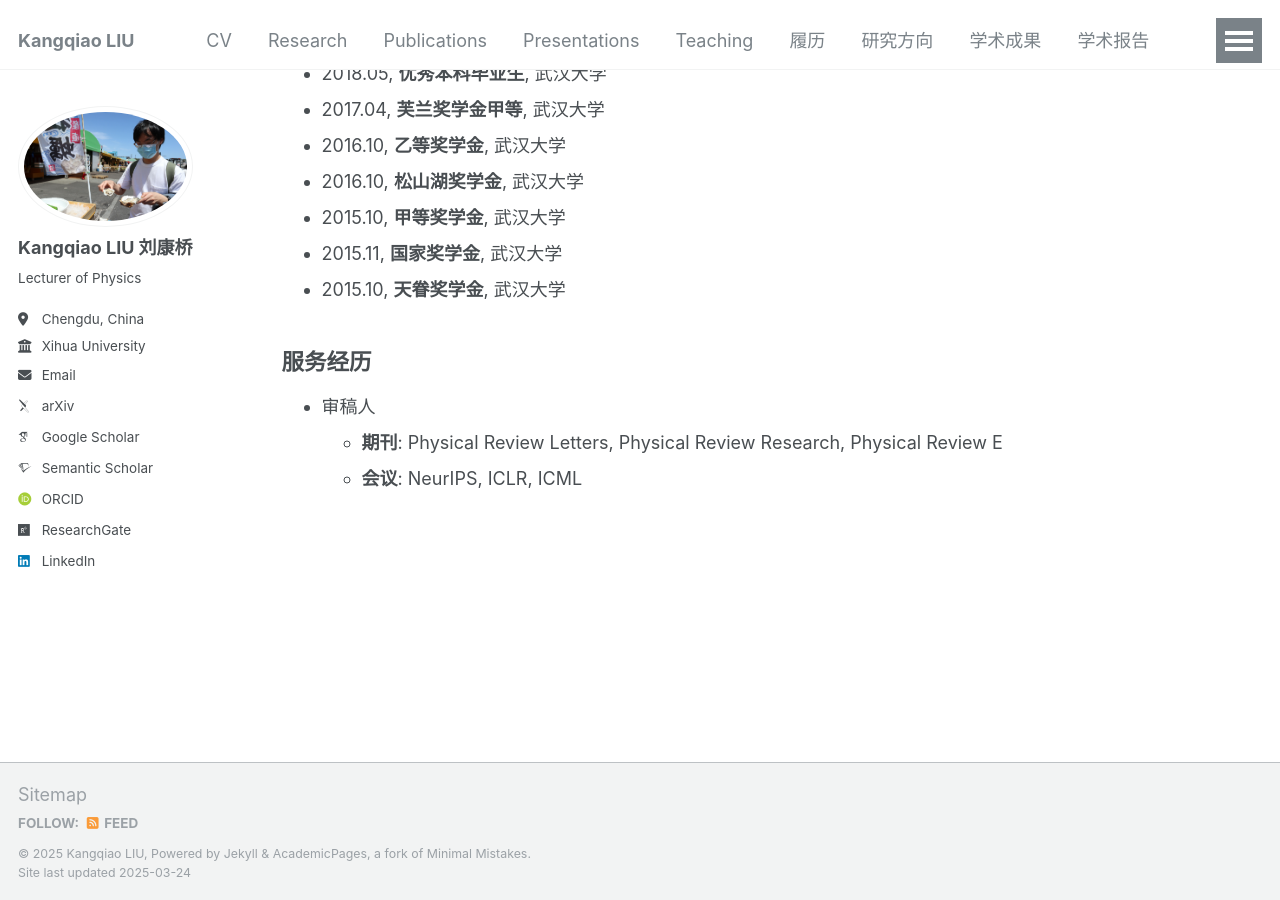
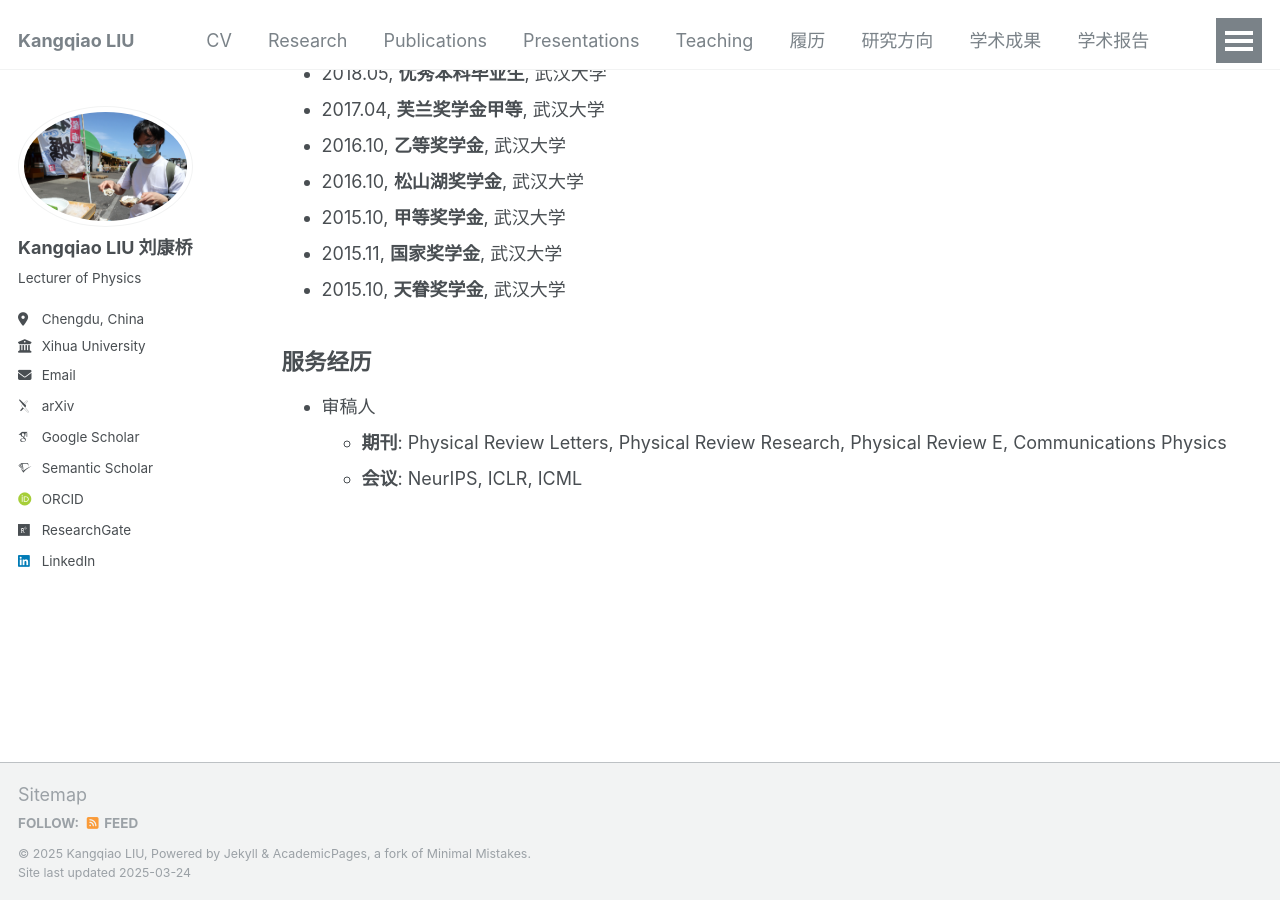
Before and after one commit to KangqiaoLiu/KangqiaoLiu.github.io, a Jekyll site: the page built from _pages/cv_zh.md, in a window 1280 px wide and 900 px high, scrolled down 1703 px. Built offline with Jekyll 4.4.1, drawn with Linux system fonts in a browser that asks for light colours; some web fonts are replaced.

Commit message:
Update cv_zh.md

```diff
--- a/_pages/cv_zh.md
+++ b/_pages/cv_zh.md
@@ -68,5 +68,5 @@ redirect_from:
 
 ## **服务经历**
 * 审稿人
-  * **期刊**: Physical Review Letters, Physical Review Research, Physical Review E
+  * **期刊**: Physical Review Letters, Physical Review Research, Physical Review E, Communications Physics
   * **会议**: NeurIPS, ICLR, ICML
```
